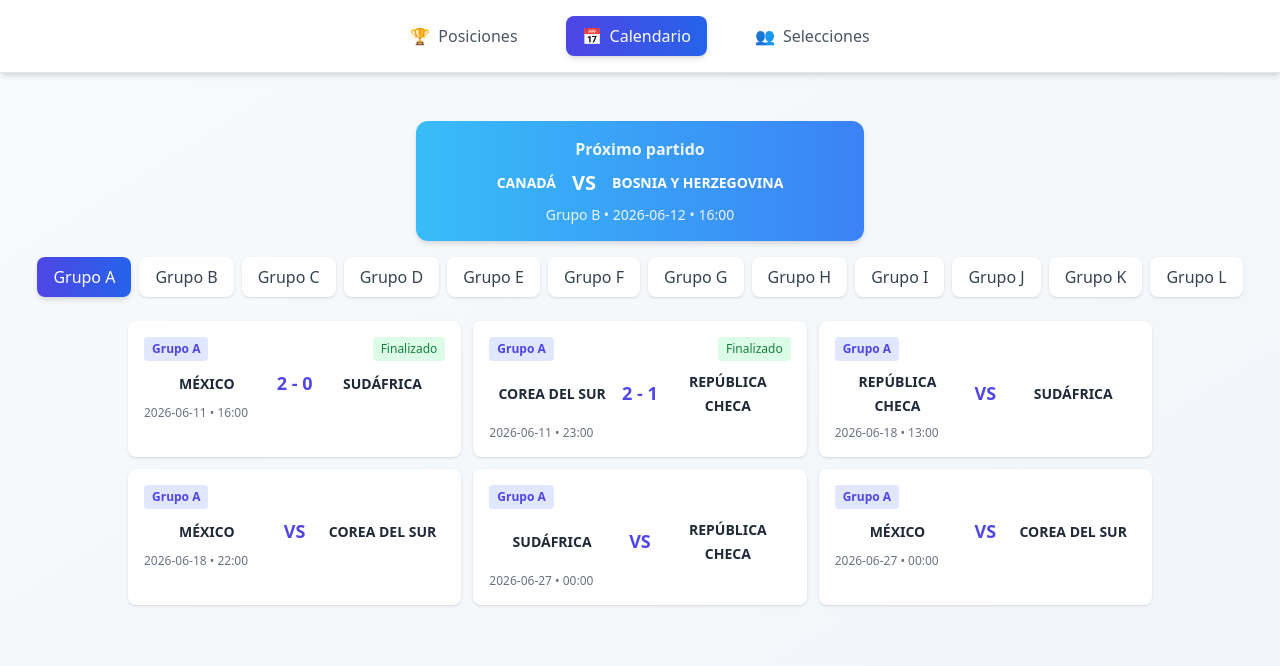
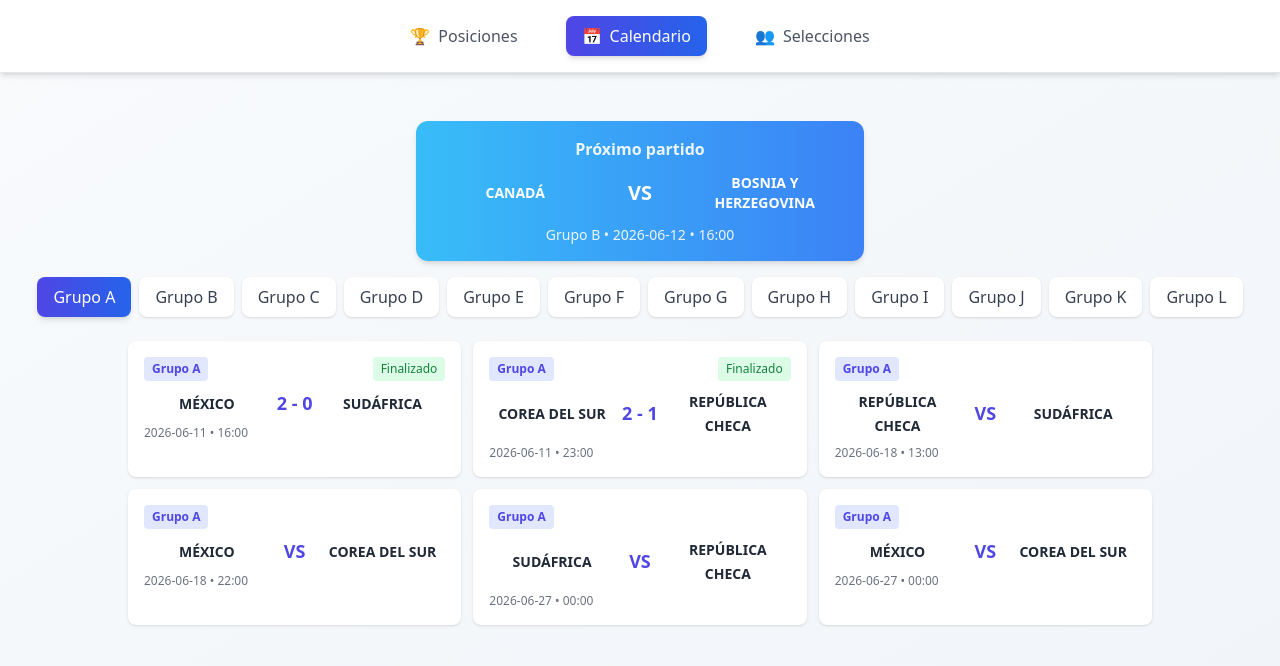
Before and after one commit to la-furia/prode, a React (Vite) app: page /#/calendario in a window 1280 px wide. Shown: the top 666 px of the page. Built offline with nearby package versions, Linux system fonts and the light colour scheme.

Commit message:
Absolutely center VS in banner with absolute positioning
- Use absolute positioning to ensure VS is perfectly centered
- Team names in side columns with w-2/5 each

```diff
--- a/src/pages/Calendario.tsx
+++ b/src/pages/Calendario.tsx
@@ -28,18 +28,20 @@ export function Calendario({ matches }: CalendarioProps) {
     <div className="max-w-7xl mx-auto p-6">
       {/* Próximo partido */}
       {nextMatch && (
-        <div className="bg-gradient-to-r from-sky-400 to-blue-500 rounded-xl p-4 mb-4 text-white shadow-md max-w-md mx-auto">
-          <h2 className="text-base font-semibold mb-2 opacity-90 text-center">Próximo partido</h2>
-          <div className="flex justify-center items-center">
-            <div className="text-center">
+        <div className="bg-gradient-to-r from-sky-400 to-blue-500 rounded-xl p-4 mb-4 text-white shadow-md max-w-md mx-auto relative">
+          <h2 className="text-base font-semibold mb-3 opacity-90 text-center">Próximo partido</h2>
+          <div className="flex justify-between items-center">
+            <div className="w-2/5 text-center">
               <div className="font-bold text-sm">{nextMatch.team1}</div>
             </div>
-            <span className="mx-4 text-xl font-bold">VS</span>
-            <div className="text-center">
+            <div className="w-1/5 text-center absolute left-1/2 -translate-x-1/2">
+              <span className="text-xl font-bold">VS</span>
+            </div>
+            <div className="w-2/5 text-center">
               <div className="font-bold text-sm">{nextMatch.team2}</div>
             </div>
           </div>
-          <p className="mt-2 opacity-90 text-sm text-center">
+          <p className="mt-3 opacity-90 text-sm text-center">
             Grupo {nextMatch.group} • {nextMatch.date} • {nextMatch.time}
           </p>
         </div>
```
